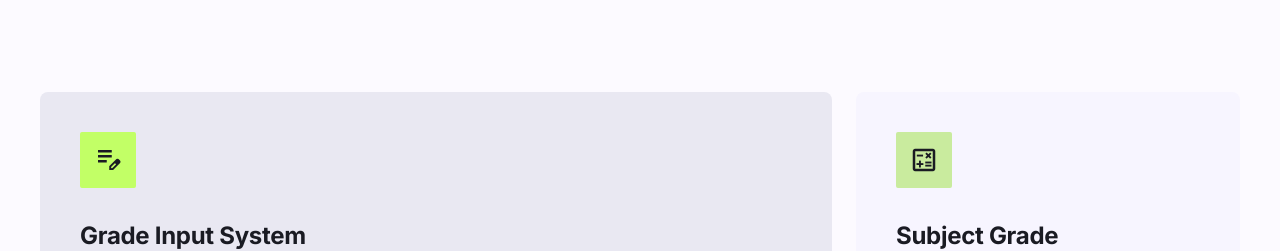
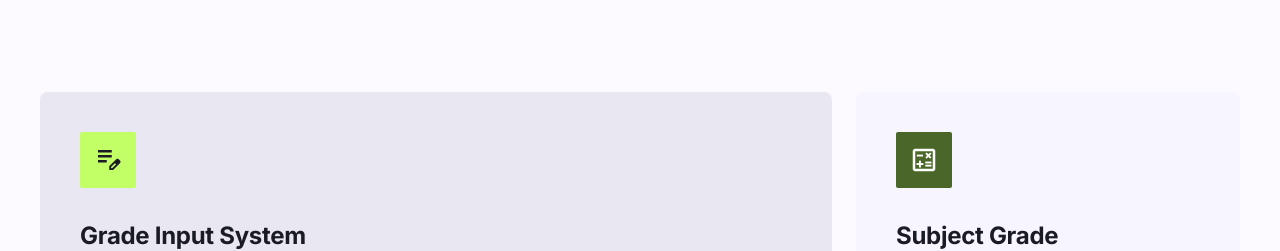
Before and after one commit to BinongoIsrael/academic-tracker, a Next.js app: page / in a window 1280 px wide. Shown: the part 1000-1251 px from the top of the page. Built offline with nearby package versions, Linux system fonts and the light colour scheme; no server answers.

Commit message:
fix: resolve dark mode visibility for Subject Grade Computation icon and background

```diff
--- a/app/page.tsx
+++ b/app/page.tsx
@@ -85,8 +85,8 @@ export default function Home() {
             <div className="md:col-span-4">
               <ScrollReveal direction="down" distance={100} duration={1} delay={0.2}>
                 <div className="bg-surface-container-low p-10 rounded-xl flex flex-col neo-shadow-hover transition-all h-full">
-                  <div className="mb-8 w-14 h-14 bg-secondary-container flex items-center justify-center rounded">
-                    <span className="material-symbols-outlined text-3xl">calculate</span>
+                  <div className="mb-8 w-14 h-14 bg-secondary flex items-center justify-center rounded">
+                    <span className="material-symbols-outlined text-3xl text-white">calculate</span>
                   </div>
                   <h3 className="text-2xl font-bold mb-4">Subject Grade Computation</h3>
                   <p className="text-on-surface-variant">Automatic calculation of subject grades from weighted assessments.</p>
```
